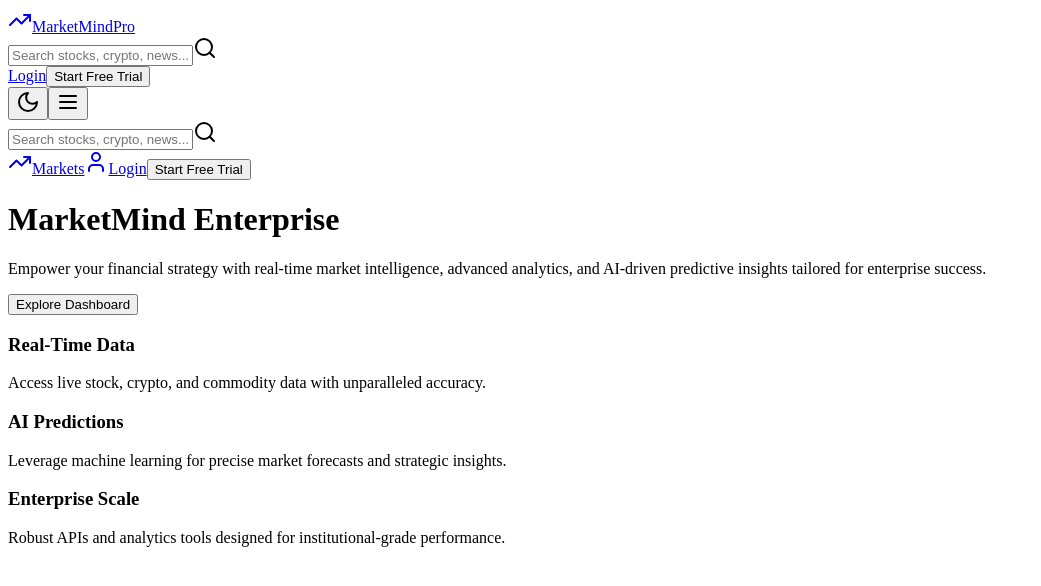
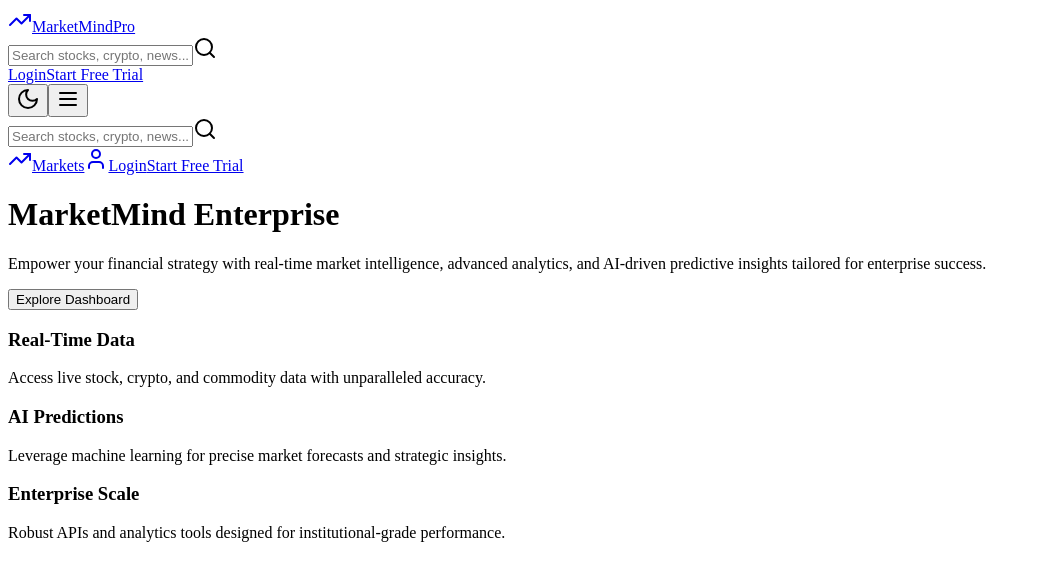
Before and after one commit to jjingofarouk/marketminds, a Next.js app: page / in a window 1280 px wide. Shown: the top 586 px of the page, without its empty margins (0-1041 px from the left). Built offline with nearby package versions, Linux system fonts and the light colour scheme; no server answers.

Commit message:
Update Button.tsx

```diff
--- a/src/components/common/Button.tsx
+++ b/src/components/common/Button.tsx
@@ -1,18 +1,19 @@
-import { FC, ButtonHTMLAttributes } from 'react'
+import { FC, ButtonHTMLAttributes, AnchorHTMLAttributes, forwardRef } from 'react'
+import { LinkProps } from 'next/link'
 
-interface ButtonProps extends ButtonHTMLAttributes<HTMLButtonElement> {
+// Combine button and anchor attributes, and allow for custom component props
+type ElementProps = ButtonHTMLAttributes<HTMLButtonElement> | AnchorHTMLAttributes<HTMLAnchorElement> | LinkProps
+
+interface ButtonProps extends ElementProps {
   variant?: 'primary' | 'secondary' | 'success' | 'danger' | 'ghost'
   size?: 'sm' | 'md' | 'lg' | 'icon'
   className?: string
+  as?: React.ElementType // Allow rendering as any component (e.g., Link, button, a)
 }
 
-const Button: FC<ButtonProps> = ({
-  children,
-  variant = 'primary',
-  size = 'md',
-  className = '',
-  ...props
-}) => {
+// Use forwardRef to handle refs correctly for polymorphic components
+const Button: FC<ButtonProps> = forwardRef<HTMLElement, ButtonProps>(
+  ({ children, variant = 'primary', size = 'md', className = '', as: Component = 'button', ...props }, ref) => {
     const baseStyles = 'font-semibold rounded-lg transition-all duration-300 ease-in-out focus:outline-none focus:ring-2 focus:ring-offset-2 shadow-md'
 
     const variantStyles = {
@@ -31,7 +32,8 @@ const Button: FC<ButtonProps> = ({
     }
 
     return (
-    <button
+      <Component
+        ref={ref}
         className={`
           ${baseStyles}
           ${variantStyles[variant]}
@@ -49,8 +51,11 @@ const Button: FC<ButtonProps> = ({
         <span className="relative flex items-center justify-center gap-2">
           {children}
         </span>
-    </button>
+      </Component>
     )
   }
+)
+
+Button.displayName = 'Button'
 
 export default Button
```
Lines whose indentation alone changed are shown as unchanged.
